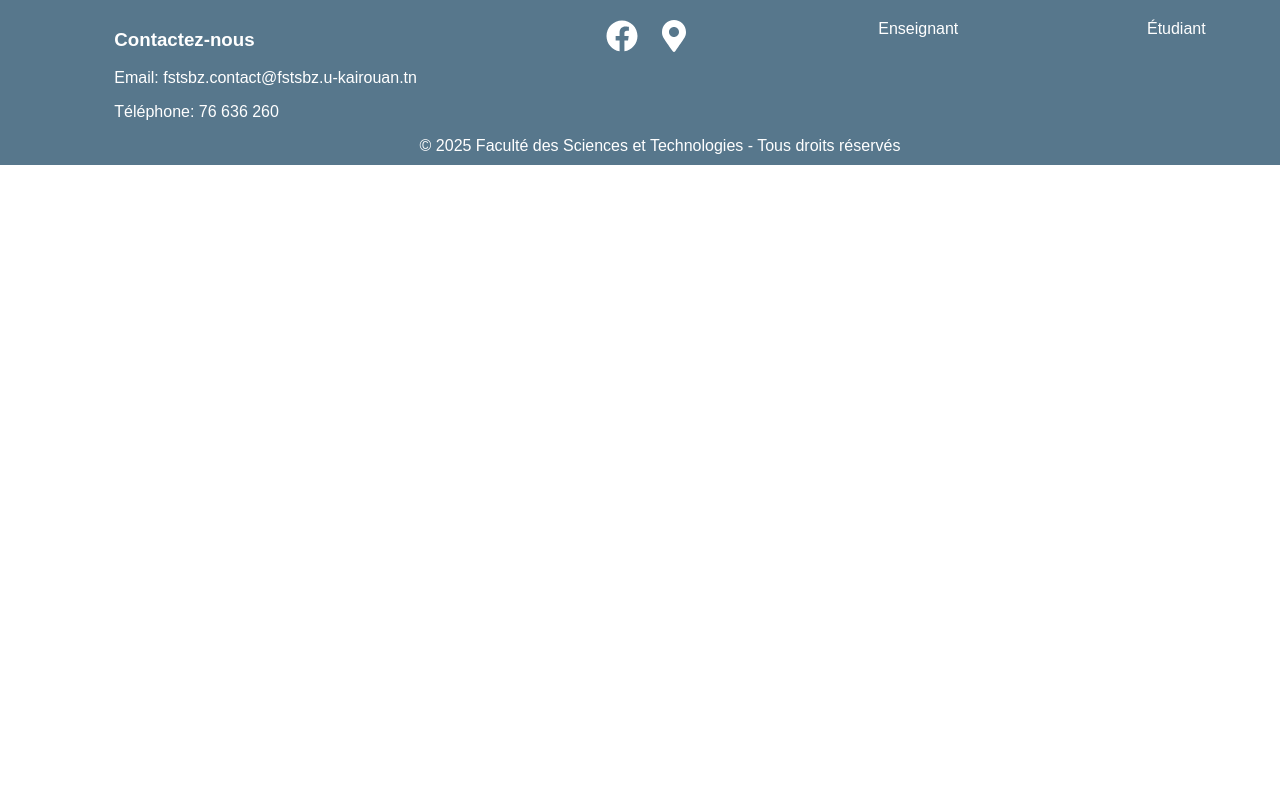
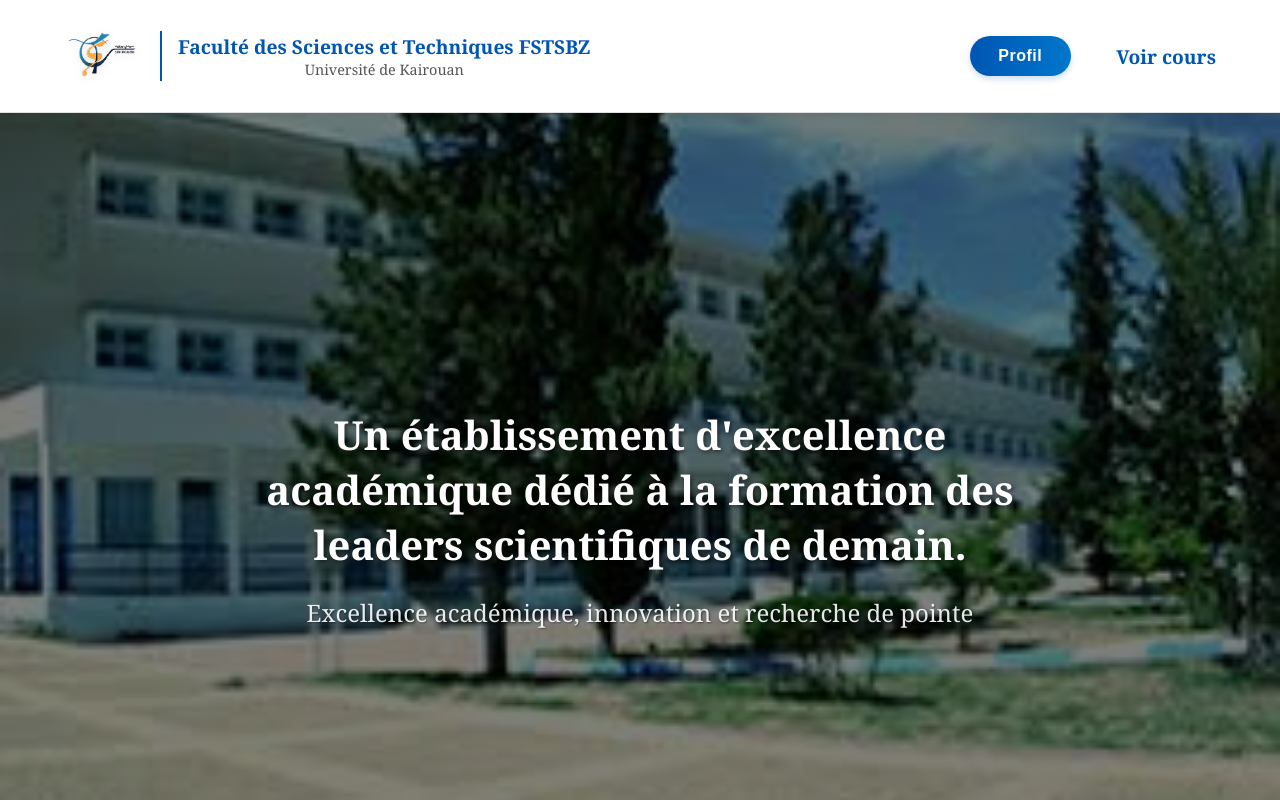
Before and after one commit to yousfiines/pfe, a React (Create React App) app in the folder frontEnd/: page /etudiant in a window 1280 px wide. Shown: the top 800 px of the page. Built offline with nearby package versions, Linux system fonts and the light colour scheme.

Commit message:
etudiant/enseignant

```diff
--- a/frontEnd/src/App.js
+++ b/frontEnd/src/App.js
@@ -27,6 +27,7 @@ import EventForm from "./pages/eventForm.js";
 import Licence from "./pages/licence.js";
 import Home from "./pages/Home";
 import Teacher from "./pages/teacher.js";
+import Etudiant from "./pages/etudiant.js";
 import TeacherProfil from "./components/layout/teacherProfil.js"
 function App() {
   return (
@@ -62,6 +63,7 @@ function AppContent() {
         <Route path="/eventForm" element={<EventForm />} />
         <Route path="/licence" element={<Licence />} />
         <Route path="/teacher" element={<Teacher />} />
+        <Route path="/etudiant" element={<Etudiant />} />
         <Route path="/studentdoc" element={<StudentDoc />} />
         <Route path="/teacherProfil" element={<TeacherProfil />} />
         <Route path="/teacheruploaddoc" element={<TeacherUploadDocument />} />
--- a/frontEnd/src/components/layout/Footer/footer.js
+++ b/frontEnd/src/components/layout/Footer/footer.js
@@ -40,7 +40,7 @@ export default function Footer() {
           </div>
 
           <div className="footer-section">
-            <a href="/studentDoc">Étudiant</a>
+            <a href="/eudiant">Étudiant</a>
           </div>
         </div>
 
--- a/frontEnd/src/pages/etudiant.js
+++ b/frontEnd/src/pages/etudiant.js
@@ -0,0 +1,209 @@
+import React, { useRef, useState, useEffect } from "react";
+import { useNavigate } from "react-router-dom";
+import logoFac from "./../assets/logoFac.png";
+
+
+import downloadImage from "./../assets/img/téléchargement.jpeg";
+
+const Etudiant = () => {
+  const newsSectionRef = useRef(null);
+
+  const navigate = useNavigate();
+  const [isAdmin, setIsAdmin] = useState(false);
+  const handleLoginClick = () => {
+    // Fonction pour gérer le clic sur le bouton de connexion
+    console.log("Bouton de connexion cliqué");
+    // Redirection vers la page de connexion
+    // window.location.href = "/login";
+  };
+
+  const events = [
+    {
+      title: "Conférence sur l'IA",
+      description: "Rejoignez notre conférence sur l'intelligence artificielle.",
+    },
+    {
+      title: "Atelier de programmation",
+      description: "Participez à notre atelier de programmation avancée.",
+    },
+  ];
+
+
+
+  const handleEventClick = (eventName) => {
+    navigate('/eventForm', { state: { selectedEvent: eventName } });
+  };
+
+
+  return (
+    <div style={{
+      fontFamily: "'Georgia', 'Times New Roman', serif",
+      backgroundColor: "#f8f9fa",
+      minHeight: "100vh"
+    }}>
+      {/* Navbar */}
+      <header style={{
+        display: "flex",
+        alignItems: "center",
+        padding: "1rem 5%",
+        backgroundColor: "#fff",
+        borderBottom: "1px solid #e0e0e0",
+        boxShadow: "0 2px 12px rgba(0, 0, 0, 0.08)",
+        position: "sticky",
+        top: 0,
+        zIndex: 1000
+      }}>
+        <a href="/" style={{
+          display: "flex",
+          alignItems: "center",
+          textDecoration: "none"
+        }}>
+          <img
+            src={logoFac}
+            width="80"
+            height="80"
+            alt="Logo Faculté"
+            style={{
+              objectFit: "contain",
+              marginRight: "1rem",
+              filter: "drop-shadow(0 2px 4px rgba(0,0,0,0.1))"
+            }}
+          />
+          <div style={{
+            borderLeft: "2px solid #0056b3",
+            paddingLeft: "1rem",
+            height: "50px",
+            display: "flex",
+            flexDirection: "column",
+            justifyContent: "center"
+          }}>
+            <span style={{
+              fontSize: "1.2rem",
+              fontWeight: "bold",
+              color: "#0056b3"
+            }}>Faculté des Sciences et Techniques FSTSBZ</span>
+            <span style={{
+              fontSize: "0.9rem",
+              color: "#555"
+            }}>Université de Kairouan</span>
+          </div>
+        </a>
+
+        <div style={{ flexGrow: 13 }}></div>
+        <a href='/etudiantProfil'>
+          <button
+            onClick={handleLoginClick}
+            style={{
+              background: "linear-gradient(to right, #0056b3, #0077cc)",
+              color: "white",
+              border: "none",
+              padding: "0.7rem 1.8rem",
+              borderRadius: "30px",
+              fontSize: "1rem",
+              fontWeight: "600",
+              cursor: "pointer",
+              transition: "all 0.3s ease",
+              boxShadow: "0 3px 6px rgba(0, 86, 179, 0.2)",
+              letterSpacing: "0.5px"
+            }}
+            onMouseOver={(e) => {
+              e.currentTarget.style.background = "linear-gradient(to right, #004494, #0066b3)";
+              e.currentTarget.style.boxShadow = "0 4px 8px rgba(0, 86, 179, 0.3)";
+            }}
+            onMouseOut={(e) => {
+              e.currentTarget.style.background = "linear-gradient(to right, #0056b3, #0077cc)";
+              e.currentTarget.style.boxShadow = "0 3px 6px rgba(0, 86, 179, 0.2)";
+            }}
+          >
+            Profil
+          </button>
+        </a>
+
+
+        <div style={{ flexGrow: 1 }}></div>
+        <a href="/studentDoc" style={{
+          display: "flex",
+          alignItems: "center",
+          textDecoration: "none"
+        }}>
+
+          <div style={{
+
+            paddingLeft: "1rem",
+            height: "50px",
+            display: "flex",
+            flexDirection: "column",
+            justifyContent: "center"
+          }}>
+            <span style={{
+              fontSize: "1.2rem",
+              fontWeight: "bold",
+              color: "#0056b3"
+            }}>Voir cours</span>
+
+          </div>
+        </a>
+
+
+
+      </header>
+
+      {/* Hero Section avec image de fond */}
+            <section style={{
+              background: `linear-gradient(rgba(0, 0, 0, 0.5), rgba(0, 0, 0, 0.5)), url(${downloadImage})`,
+              backgroundSize: 'cover',
+              backgroundPosition: 'center',
+              backgroundRepeat: 'no-repeat',
+              height: '100vh',
+              display: 'flex',
+              alignItems: 'center',
+              justifyContent: 'center',
+              textAlign: 'center',
+              color: 'white',
+              position: 'relative',
+              marginTop: '-3px' // Compensation pour la bande défilante
+            }}>
+              <div style={{
+                maxWidth: '800px',
+                padding: '20px',
+                zIndex: 2
+              }}>
+                <p style={{
+                  fontSize: '2.5rem',
+                  marginBottom: '20px',
+                  fontWeight: '700',
+                  textShadow: '2px 2px 4px rgba(0, 0, 0, 0.5)'
+                }}>    Un établissement d'excellence académique dédié à la formation des leaders scientifiques de demain.</p>
+                <p style={{
+                  fontSize: '1.5rem',
+                  opacity: '0.9',
+                  textShadow: '1px 1px 2px rgba(0, 0, 0, 0.5)'
+                }}>Excellence académique, innovation et recherche de pointe</p>
+              </div>
+            </section>
+
+
+            <section className="news-section" ref={newsSectionRef} id="evenements">
+                     <h2>Actualités et événements</h2>
+                     <div className="news-grid">
+                       {events.map((event, index) => (
+                         <div
+                           key={index}
+                           className="news-card"
+                           onClick={() => handleEventClick(event.title)}
+                           style={{ cursor: 'pointer' }}
+                         >
+                           <h3>{event.title}</h3>
+                           <p>{event.description}</p>
+
+                         </div>
+                       ))}
+                     </div>
+                   </section>
+
+
+            </div>
+
+  );
+};
+export default Etudiant;
--- a/frontEnd/src/pages/teacher.js
+++ b/frontEnd/src/pages/teacher.js
@@ -81,7 +81,7 @@ const Teacher = () => {
               fontSize: "1.2rem",
               fontWeight: "bold",
               color: "#0056b3"
-            }}>Faculté des Sciences</span>
+            }}>Faculté des Sciences et Techniques FSTSBZ</span>
             <span style={{
               fontSize: "0.9rem",
               color: "#555"
--- /dev/null
+++ b/frontEnd/webpack.config.js
@@ -0,0 +1,18 @@
+const webpack = require('webpack');
+
+module.exports = {
+  resolve: {
+    fallback: {
+      "buffer": require.resolve("buffer/"),
+      "crypto": require.resolve("crypto-browserify"),
+      "util": require.resolve("util/"),
+      "stream": require.resolve("stream-browserify")
+    }
+  },
+  plugins: [
+    new webpack.ProvidePlugin({
+      process: 'process/browser',
+      Buffer: ['buffer', 'Buffer'],
+    }),
+  ]
+};
```
Also changed, not shown: frontEnd/src/components/layout/TeacherProfile.css (added, +109 -0 lines), 1 other file (tests, documents, lock files or other folders).
